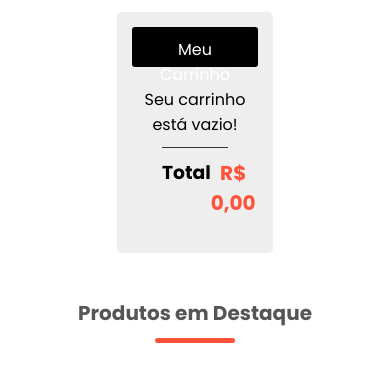
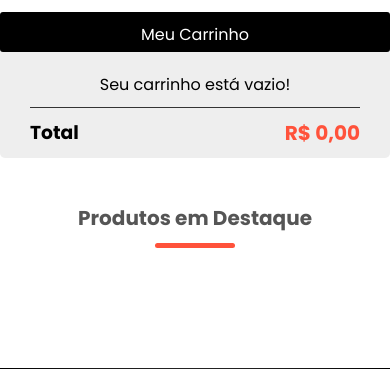
Before and after one commit to MatheusDClima/Loja.PHP, a PHP site: page / in a window 390 px wide. Shown: the part 113-482 px from the top of the page. Run offline with PHP 8.4, Linux system fonts and the light colour scheme; data that the repository does not hold is empty; some libraries are stand-ins or nearby versions.

Commit message:
Carrinho responsivo

```diff
--- a/assets/css/style.css
+++ b/assets/css/style.css
@@ -702,6 +702,11 @@ ul{
 
 @media only screen and (max-width:600px){
 
+    .barraLateral{
+        width: 100%;
+        padding: 0;
+    }
+
     .linha{
         text-align: center;
     }
```
